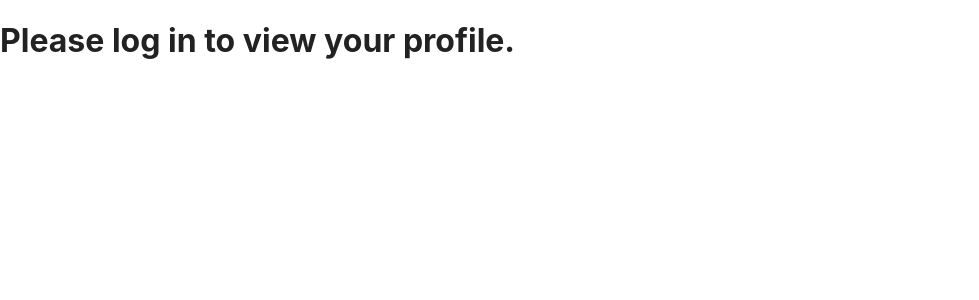
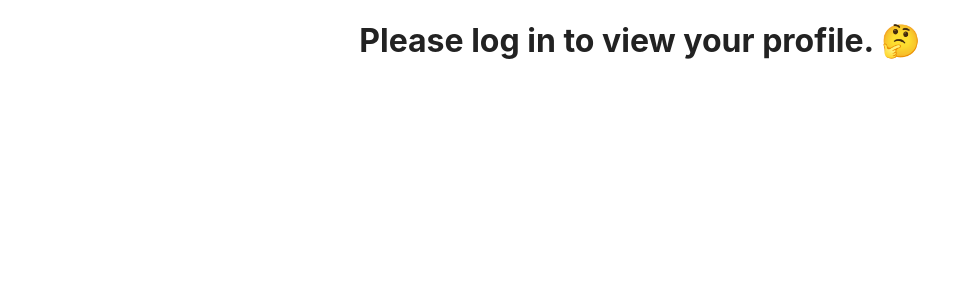
Before and after one commit to Sueysz/gen-quiz, a React (Vite) app: page /Profile in a window 1280 px wide. Shown: the top 300 px of the page, without its empty margins (0-979 px from the left). Built offline with nearby package versions, Linux system fonts and the light colour scheme.

Commit message:
create profile page style

```diff
--- /dev/null
+++ b/src/components/ProfilePage.js
@@ -0,0 +1,6 @@
+import styled from "@emotion/styled";
+
+export const ProfilePage = styled.div`
+    display:flex;
+    justify-content:center;
+`
--- a/src/pages/Profile.jsx
+++ b/src/pages/Profile.jsx
@@ -1,6 +1,7 @@
 import React, { useEffect, useState } from 'react';
 import { useAuth } from '../utils/AuthProvider';
 import { FetchUserInfo } from '../api';
+import { ProfilePage } from '../components/ProfilePage';
 
 export const Profile = () => {
     const { isLoggedIn } = useAuth();
@@ -21,19 +22,19 @@ export const Profile = () => {
     }, [isLoggedIn]);
 
     return (
-        <div>
+        <ProfilePage>
             {isLoggedIn ? (
                 user ?(
                     <div>
-                        <h1>Welcome to your profile, {user.username}!</h1>
+                        <h1>Welcome, {user.username}! 🤹‍♀️</h1>
                         <p>Email: {user.email}</p>
                     </div>
                 ) : (
                     <p>Loading User data...</p>
                 )
             ) : (
-                <h1>Please log in to view your profile.</h1>
+                <h1>Please log in to view your profile. 🤔</h1>
             )}
-        </div>
+        </ProfilePage>
     );
 };
```
